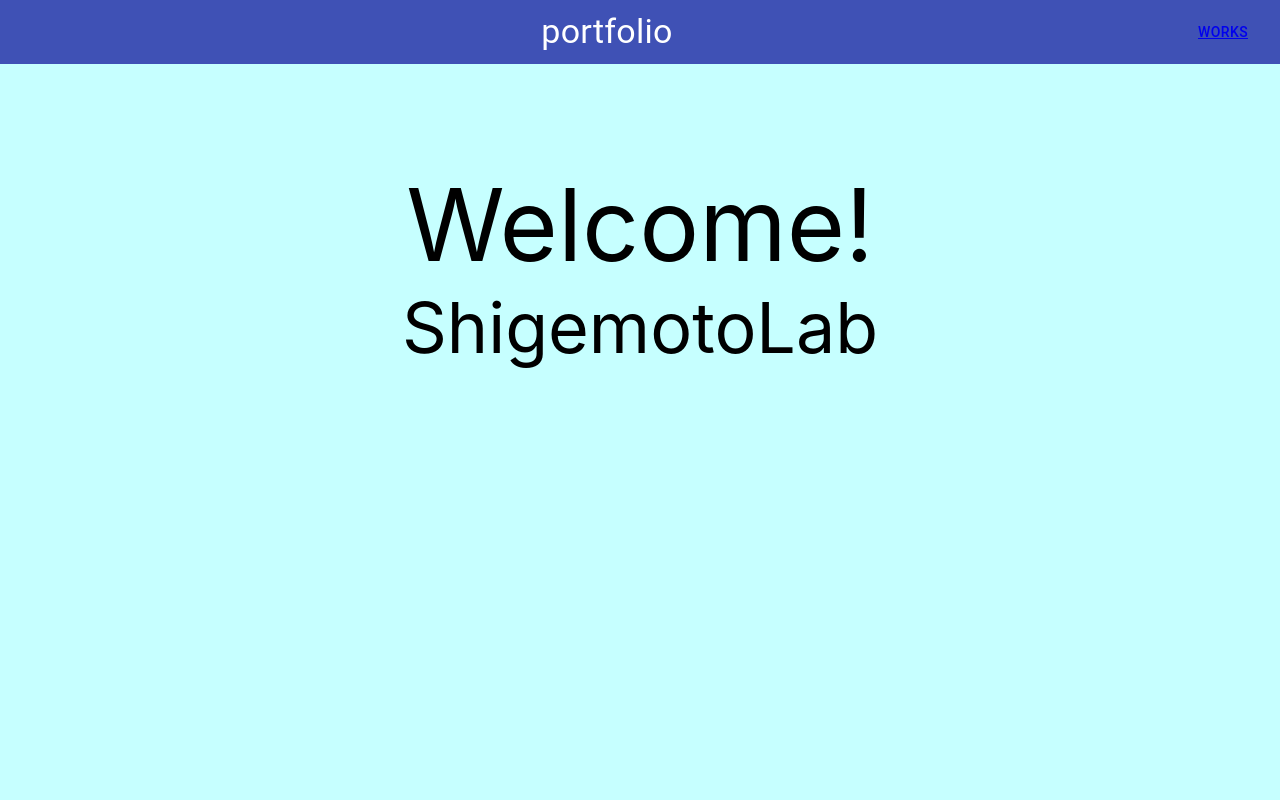
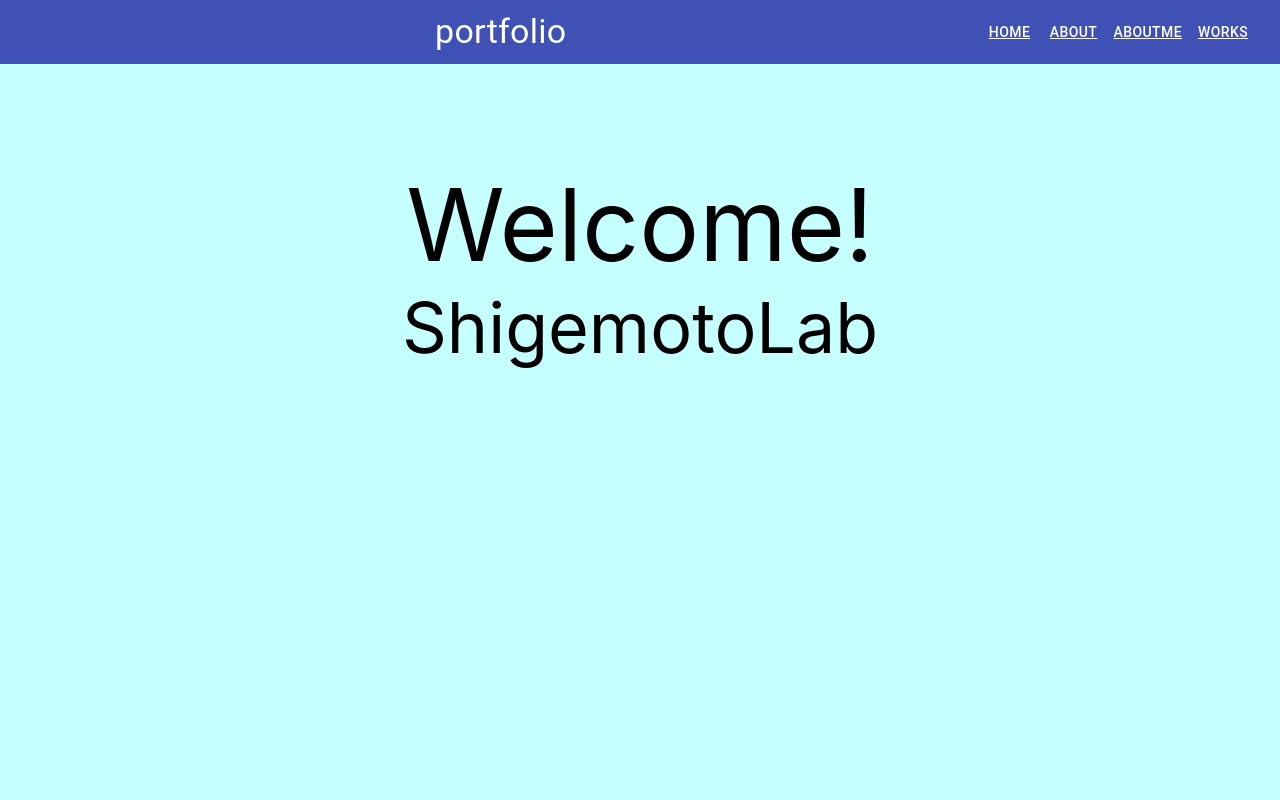
Before and after one commit to BM20053/portfolio, a React (Create React App) app: page / in a window 1280 px wide. Shown: the top 800 px of the page. Built offline with nearby package versions, Linux system fonts and the light colour scheme.

Commit message:
hyper link追加

```diff
--- a/src/component/header.js
+++ b/src/component/header.js
@@ -7,7 +7,9 @@ import Button from '@material-ui/core/Button';
 // import IconButton from '@material-ui/core/IconButton';
 // import MenuIcon from '@material-ui/icons/Menu';
 // import { HashLink } from 'react-router-hash-link';
-import { useNavigate, Link } from 'react-router-dom';
+// import { useNavigate, Link } from 'react-router-dom';
+import './header.css'
+
 
 // const handleClick1 = () => {
 //   // 同一タブ内で遷移
@@ -45,11 +47,24 @@ export default function ButtonAppBar() {
           </HashLink> */}
 
           <Button color="inherit">
-            {/* <HashLink to="/works" behavior="smooth"> */}
+              <a href='#home'>
+              Home
+              </a>
+          </Button>
+          <Button color="inherit">
+              <a href='#about'>
+              About
+              </a>
+          </Button>
+          <Button color="inherit">
+              <a href='#aboutme'>
+              Aboutme
+              </a>
+          </Button>
+          <Button color="inherit">
               <a href='#works'>
               Works
               </a>
-              {/* </HashLink> */}
           </Button>
           {/* <Button color="inherit">Aboutme</Button>
           <Button color="inherit">About</Button>
```
